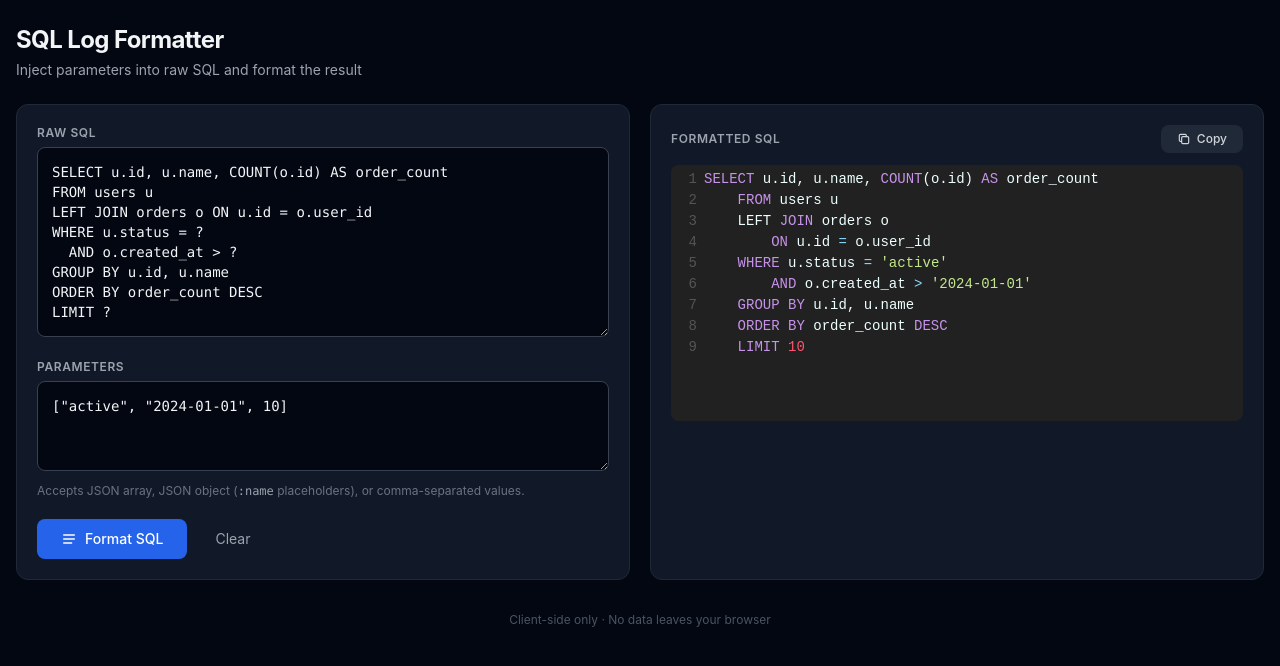
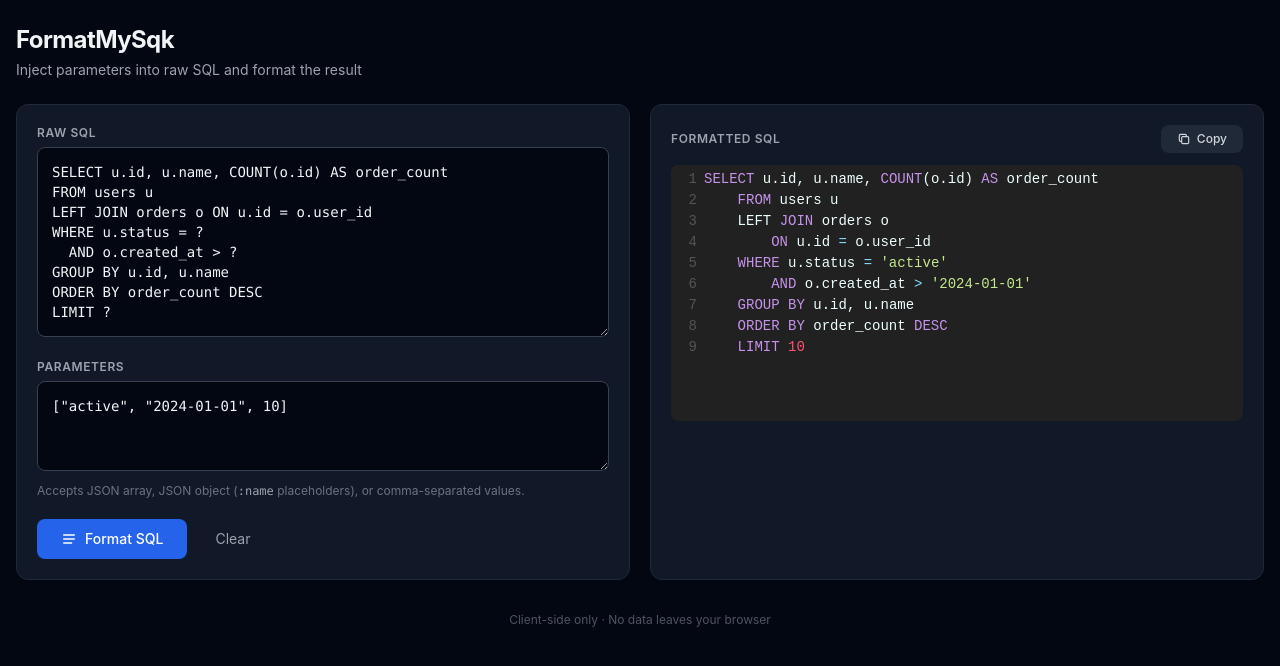
Before and after one commit to twofaced141/twofaced141.github.io, a plain HTML site: page index.html in a window 1280 px wide. Drawn offline with nearby package versions, Linux system fonts and the light colour scheme.

Commit message:
Update index.html

```diff
--- a/index.html
+++ b/index.html
@@ -32,7 +32,7 @@
 <div class="max-w-7xl mx-auto px-4 py-6">
 
   <header class="mb-6">
-    <h1 class="text-2xl font-bold tracking-tight">SQL Log Formatter</h1>
+    <h1 class="text-2xl font-bold tracking-tight">FormatMySqk</h1>
     <p class="text-gray-400 text-sm mt-1">Inject parameters into raw SQL and format the result</p>
   </header>
 
```
